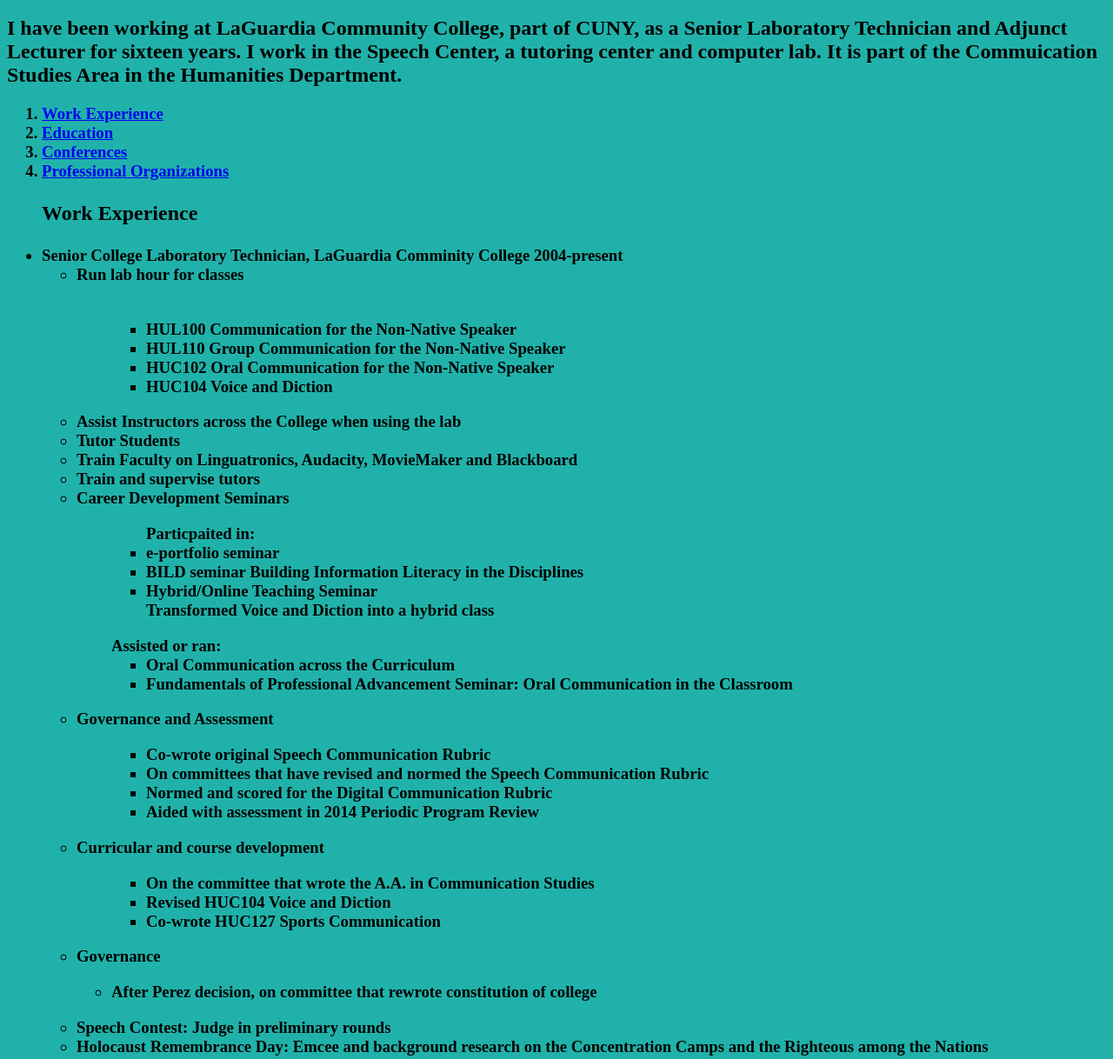
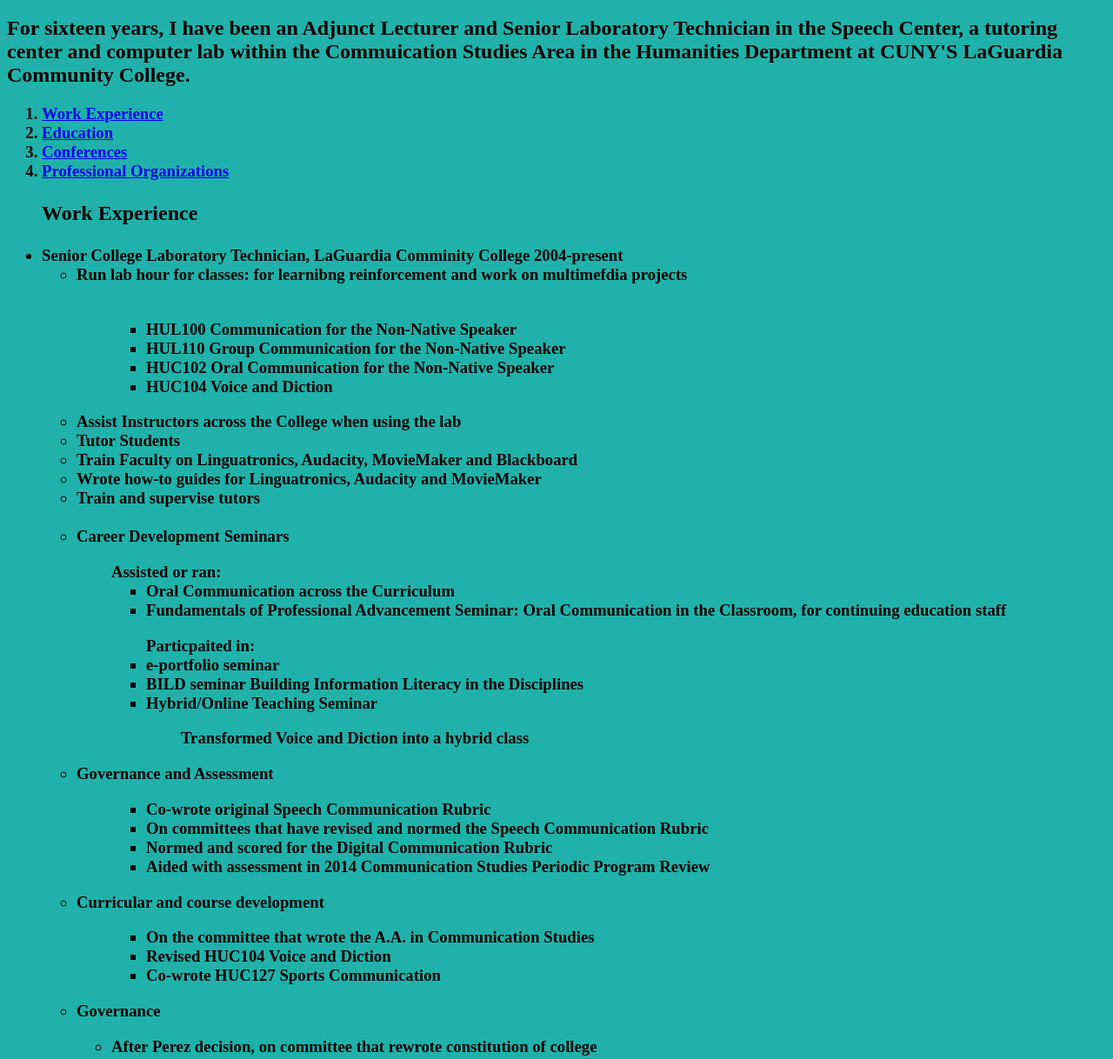
Before and after one commit to oxymoron1967/cv, a plain HTML site: page index.html in a window 1280 px wide. Shown: the part 61-1279 px from the top of the page at 87% size. Drawn offline with Linux system fonts and the light colour scheme.

Commit message:
Add files via upload

```diff
--- a/index.html
+++ b/index.html
@@ -17,7 +17,7 @@
 
         <h1>Sean Patrick Palmer's CV</h1>
 
-        <p><h2>I have been working at LaGuardia Community College, part of CUNY, as a Senior Laboratory Technician and Adjunct Lecturer for sixteen years. I work in the Speech Center, a tutoring center and computer lab. It is part of the Commuication Studies Area in the Humanities Department.</h2> </p>
+        <p><h2>For sixteen years, I have been an Adjunct Lecturer and Senior Laboratory Technician in the Speech Center, a tutoring center and computer lab within the Commuication Studies Area in the Humanities Department at CUNY'S LaGuardia Community College.</h2> </p>
         <h3>
         <ol>
 
@@ -34,7 +34,7 @@
                <h3>
                 <li>Senior College Laboratory Technician, LaGuardia Comminity College 2004-present
 
-                   <ul><li>Run lab hour for classes</li><br>
+                   <ul><li>Run lab hour for classes: for learnibng reinforcement and work on multimefdia projects</li><br>
 
                       <blockquote> <ul><li>HUL100 Communication for the Non-Native Speaker</li>
                         <li>HUL110 Group Communication for the Non-Native Speaker</li>
@@ -47,25 +47,28 @@
                 <li>Assist Instructors across the College when using the lab</li>
                 <li>Tutor Students</li>
                 <li>Train Faculty on Linguatronics, Audacity, MovieMaker and Blackboard</li>
-                <li>Train and supervise tutors</li>
+                <li>Wrote how-to guides for Linguatronics, Audacity and MovieMaker</li>
+                <li>Train and supervise tutors</li><br>
                 <li>Career Development Seminars</li>
+
+                <blockquote>Assisted or ran: <ul>
+                    <li>Oral Communication across the Curriculum</li>
+                    <li>Fundamentals of Professional Advancement Seminar: Oral Communication in the Classroom, for continuing education staff</li>
+                </ul></blockquote>
 
                 <blockquote><ul>Particpaited in:
                     <li>e-portfolio seminar</li>
                     <li>BILD seminar Building Information Literacy in the Disciplines</li>
-                    <li>Hybrid/Online Teaching Seminar<br>Transformed Voice and Diction into a hybrid class</li></ul></blockquote>
+                    <li>Hybrid/Online Teaching Seminar<br><blockquote>Transformed Voice and Diction into a hybrid class</blockquote></li></ul></blockquote>
 
-                <blockquote>Assisted or ran: <ul>
-                    <li>Oral Communication across the Curriculum</li>
-                    <li>Fundamentals of Professional Advancement Seminar: Oral Communication in the Classroom</li>
-                </ul></blockquote>
+
 
                 <li>Governance and Assessment</li>
 
         <blockquote><ul><li>Co-wrote original Speech Communication Rubric</li>
                 <li>On committees that have revised and normed the Speech Communication Rubric</li>
                 <li>Normed and scored for the Digital Communication Rubric</li>
-                <li>Aided with assessment in 2014 Periodic Program Review</li>
+                <li>Aided with assessment in 2014 Communication Studies Periodic Program Review</li>
         </ul></blockquote>
 
                 <li>Curricular and course development<br>
@@ -103,7 +106,7 @@
 
                 <blockquote>Courses Taught<br><ul>
 
-                <li>Basic and Intermediate Speaking/li>
+                <li>Basic and Intermediate Speaking</li>
                 <li>Basic Reading</li>
                 <li>Intermediate Writing</li>
                 <li>Computer Skills</li>
```
